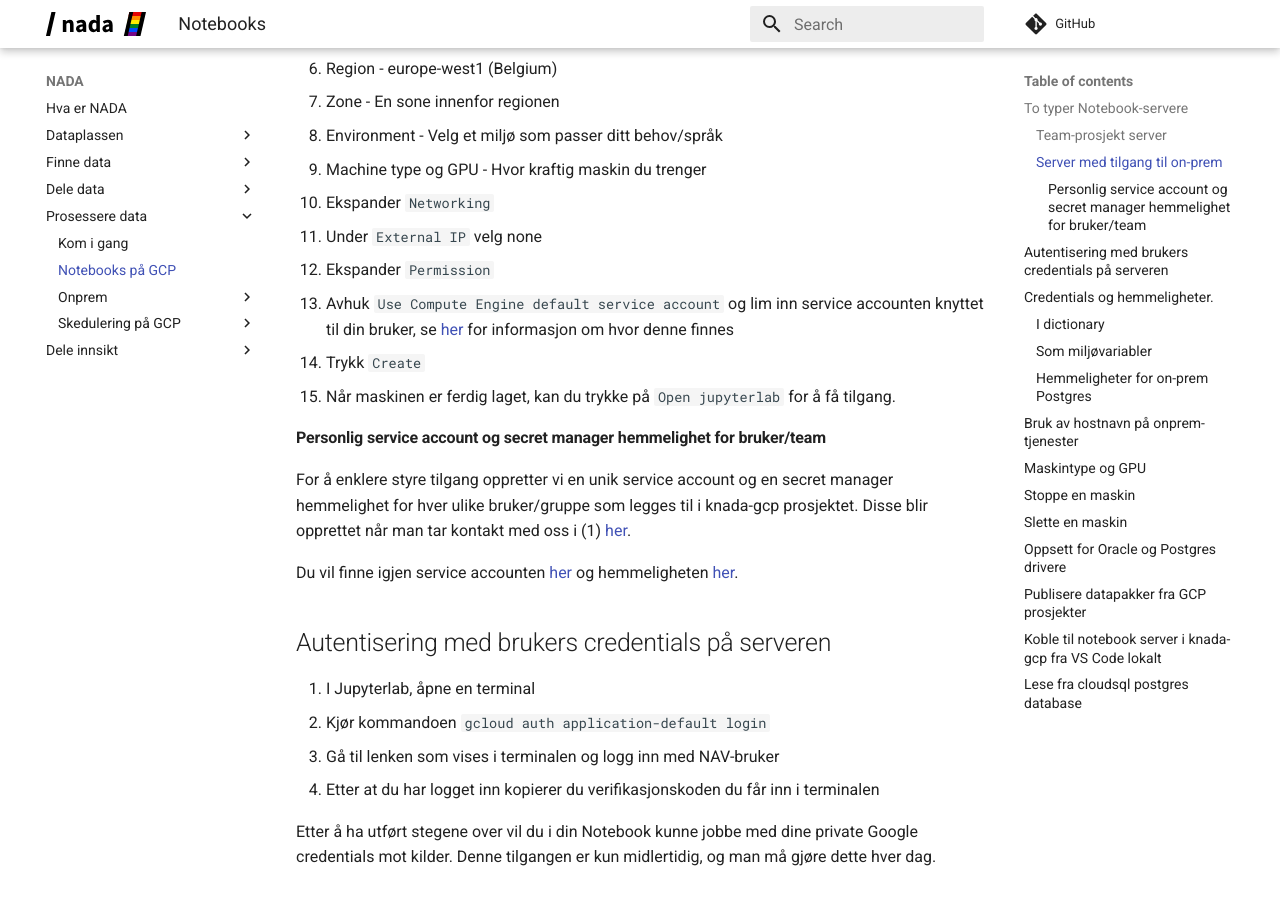
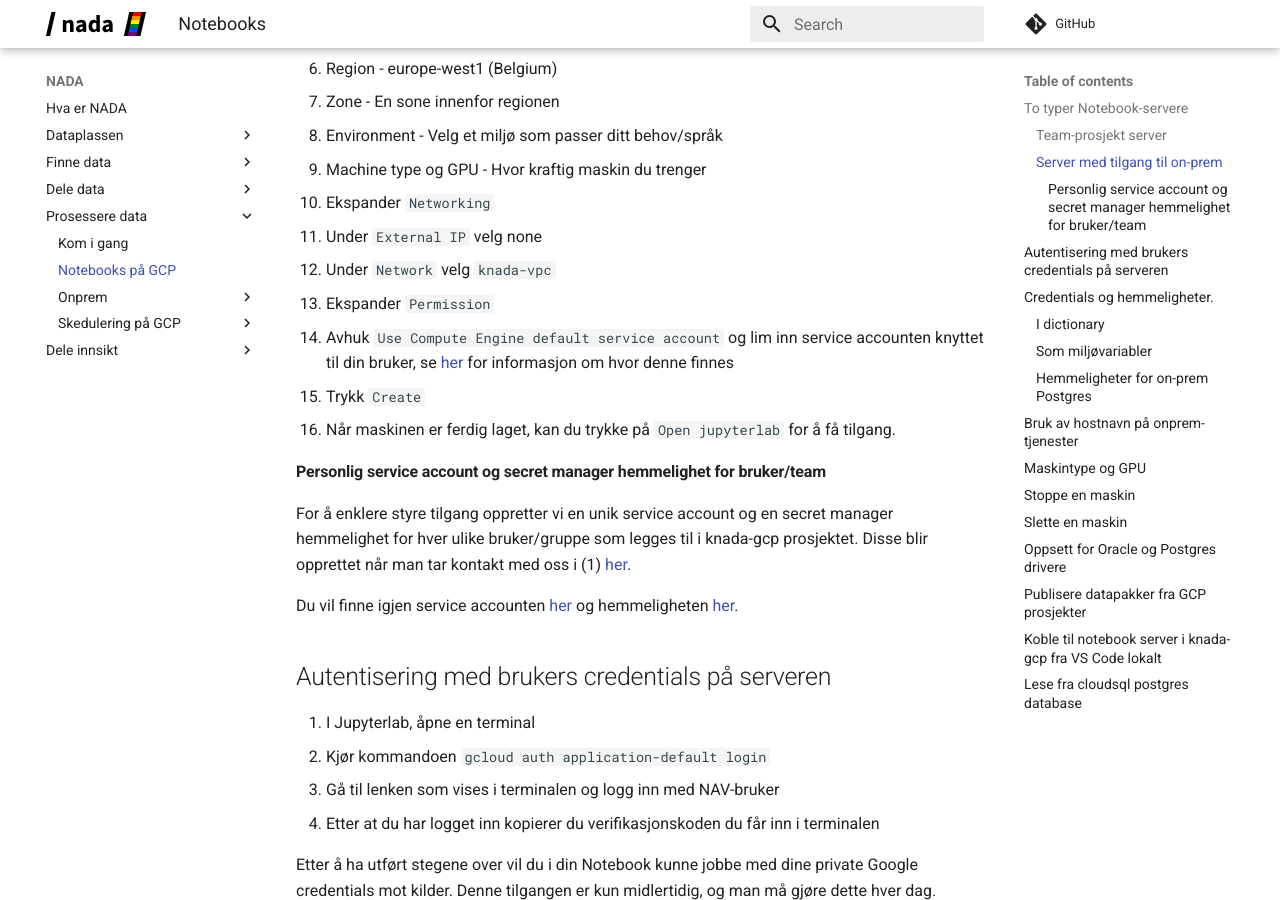
Before and after one commit to navikt/nada, an MkDocs documentation site: the page built from docs/prosessere-data/notebooks.md, in a window 1280 px wide and 900 px high, scrolled down 1362 px. Built offline with MkDocs 1.6.1 and Material for MkDocs 9.7.7, drawn with Linux system fonts in a browser that asks for light colours; comment, search, counter and statistics services are not loaded.

Commit message:
oppdater manglende doc for oppsett av notebooks server i knada-gcp

```diff
--- a/docs/prosessere-data/notebooks.md
+++ b/docs/prosessere-data/notebooks.md
@@ -48,6 +48,7 @@ Notebook server i GCP har ikke tilgang til følgende tjenester:
    - Machine type og GPU - Hvor kraftig maskin du trenger
 5. Ekspander `Networking`
    - Under `External IP` velg none
+   - Under `Network` velg `knada-vpc`
 6. Ekspander `Permission`
    - Avhuk `Use Compute Engine default service account` og lim inn service accounten knyttet til din bruker, se [her](#personlig-service-account-og-secret-manager-hemmelighet-for-brukerteam) for informasjon om hvor denne finnes
 7. Trykk `Create`
```
